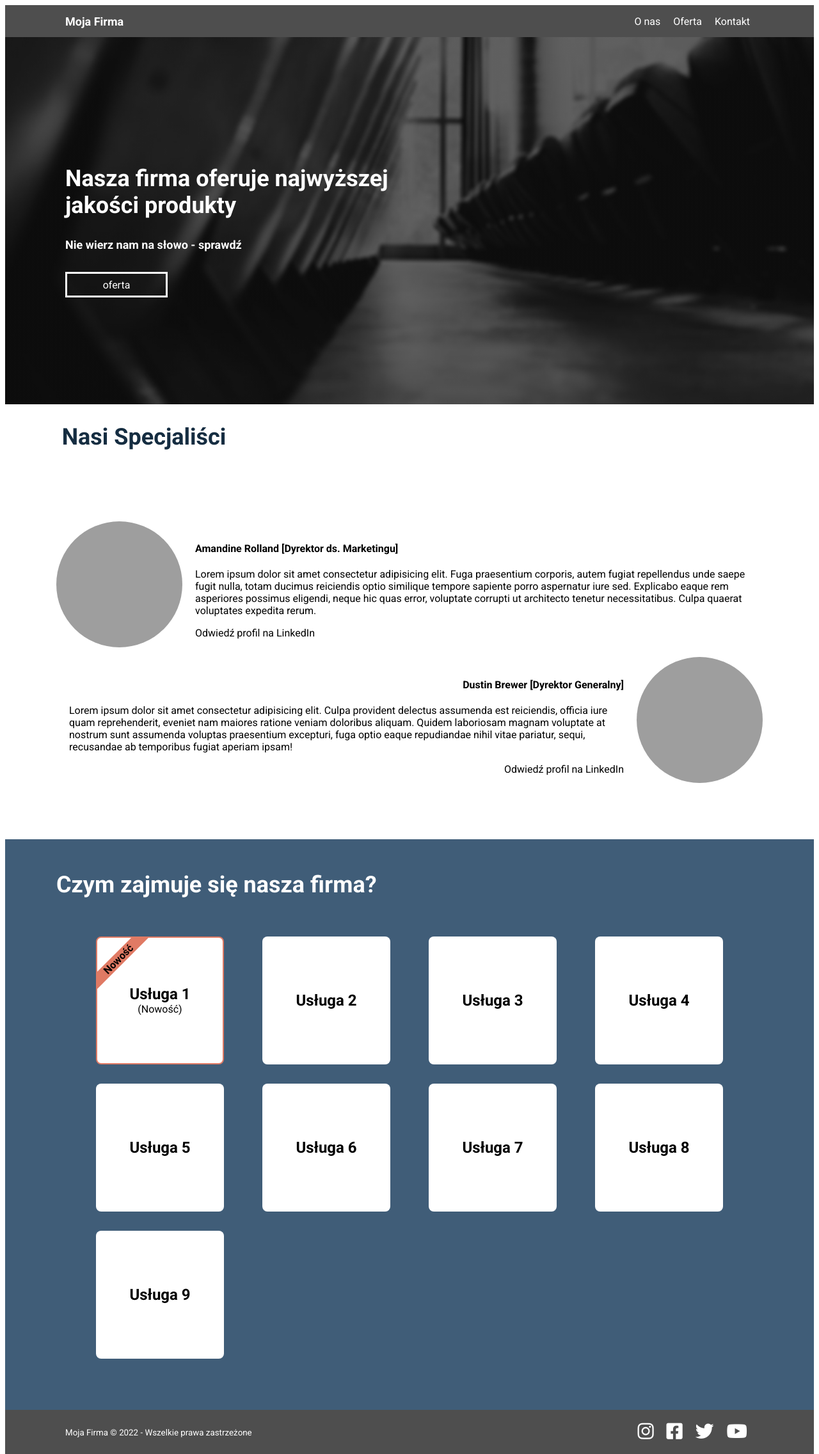
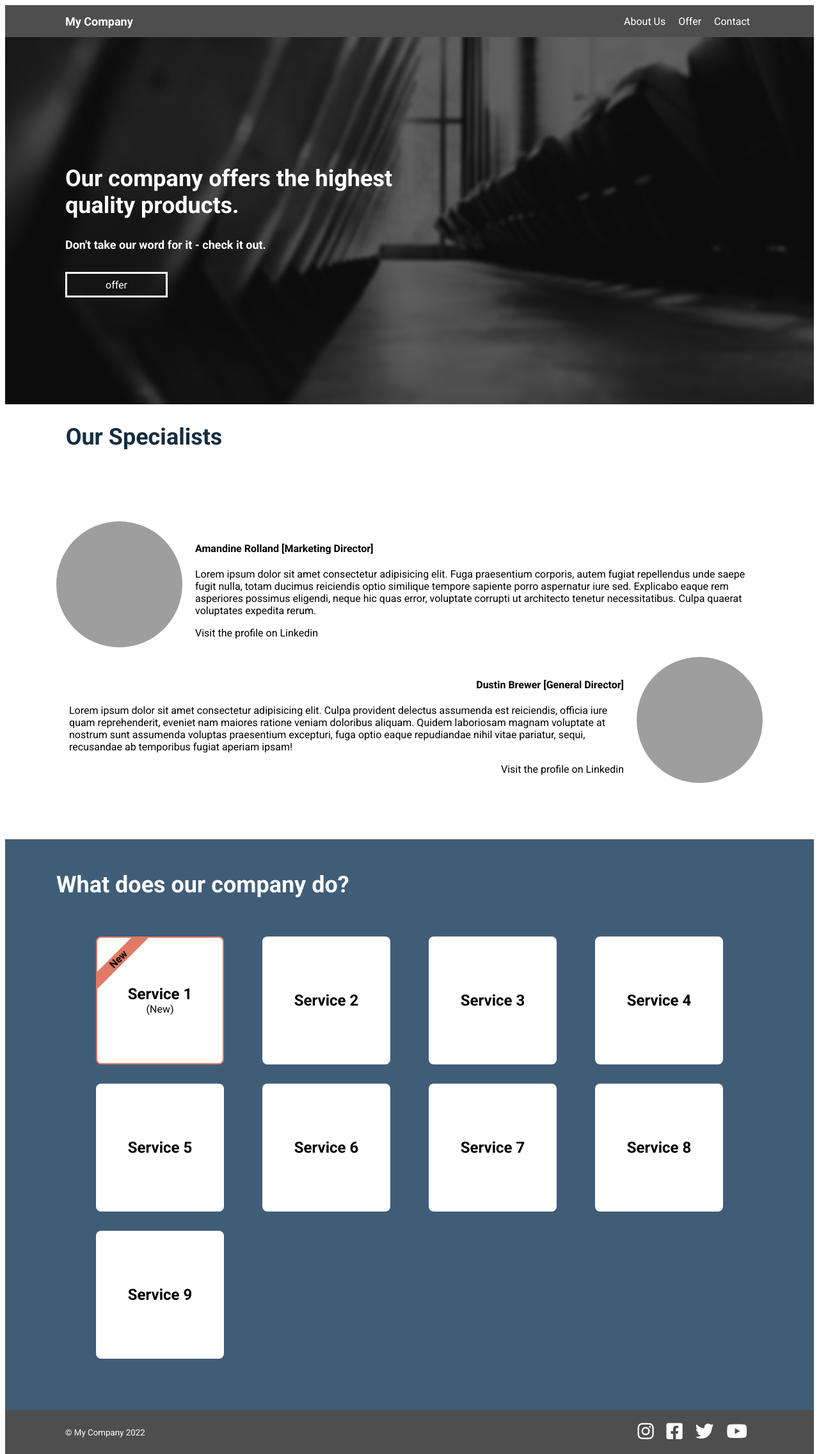
Before and after one commit to wojtekpirog/Landing_Page_Project_HTML_-_CSS_Responsive, a plain HTML site: page index.html in a window 1280 px wide. Shown: the whole page at 64% size. Drawn offline with Linux system fonts and the light colour scheme; grey boxes are pictures that could not be loaded.

Commit message:
Minor improvements

```diff
--- a/index.html
+++ b/index.html
@@ -16,7 +16,7 @@
   <link rel="preconnect" href="https://fonts.googleapis.com">
   <link rel="preconnect" href="https://fonts.gstatic.com" crossorigin>
   <link href="https://fonts.googleapis.com/css2?family=Roboto:wght@400;700&display=swap" rel="stylesheet">
-  <title>Moja Firma - Landing Page</title>
+  <title>My Company - Landing Page</title>
 </head>
 <body>
   <div class="container">
@@ -24,13 +24,11 @@
     <header>
 
       <nav class="navbar">
-        <div class="company-name">Moja Firma</div>
+        <div class="company-name">My Company</div>
         <div class="navbar-links">
-
-          <a href="#about">O nas</a>
-          <a href="#offer">Oferta</a>
-          <a href="#" class="disabled" onclick="return false">Kontakt</a>
-
+          <a href="#about">About Us</a>
+          <a href="#offer">Offer</a>
+          <a href="#" class="disabled" onclick="return false">Contact</a>
         </div>
         <button class="navbar-toggler"> <!--reprezentuje obrazek togglera-->
           <div class="item"></div> <!--reprezentuje linię poziomą-->
@@ -44,22 +42,20 @@
     <main>
 
       <section>
-
         <div class="outer-background">
           <div class="inner-background">
               <div class="text">
-                <h1 class="promo">Nasza firma oferuje najwyższej jakości produkty</h1>
-                <h3 class="incentive">Nie wierz nam na słowo - sprawdź</h3>
-                <a class="button" href="#offer">oferta</a>
+                <h1 class="promo">Our company offers the highest quality products.</h1>
+                <h3 class="incentive">Don't take our word for it - check it out.</h3>
+                <a href="#offer">offer</a>
               </div>
           </div>
         </div>
-
       </section>
 
       <section>
 
-        <h1 class="company-staff_intro">Nasi Specjaliści</h1>
+        <h1 class="company-staff_intro">Our Specialists</h1>
 
         <div class="specialists--container" id="about">
 
@@ -69,7 +65,7 @@
 
               <div class="portfolio-description">
 
-                <h4 class="username">Amandine Rolland [Dyrektor ds. Marketingu]</h4>
+                <h4 class="username">Amandine Rolland [Marketing Director]</h4>
 
                 <p class="description--first">
                   <span>
@@ -78,7 +74,7 @@
                 </p>
 
                 <!-- <p class="profile-page"> -->
-                    <a href="#" class="profile-page" target="_blank">Odwiedź profil na LinkedIn</a>
+                <a href="#" class="profile-page" target="_blank">Visit the profile on Linkedin</a>
                 <!-- </p> -->
 
               </div>
@@ -91,14 +87,14 @@
 
               <div class="portfolio-description">
 
-                <h4 class="username">Dustin Brewer [Dyrektor Generalny]</h4>
+                <h4 class="username">Dustin Brewer [General Director]</h4>
 
                 <p class="description--second">
                   <span>Lorem ipsum dolor sit amet consectetur adipisicing elit. Culpa provident delectus assumenda est reiciendis, officia iure quam reprehenderit, eveniet nam maiores ratione veniam doloribus aliquam. Quidem laboriosam magnam voluptate at nostrum sunt assumenda voluptas praesentium excepturi, fuga optio eaque repudiandae nihil vitae pariatur, sequi, recusandae ab temporibus fugiat aperiam ipsam!</span>
                 </p>
 
                 <!-- <p class="profile-page"> -->
-                <a href="#" class="profile-page" target="_blank">Odwiedź profil na LinkedIn</a>
+                <a href="#" class="profile-page" target="_blank">Visit the profile on Linkedin</a>
                 <!-- </p> -->
 
               </div>
@@ -113,52 +109,52 @@
 
         <div class="services--container" id="offer">
 
-          <h1 class="services_intro">Czym zajmuje się nasza firma?</h1>
+          <h1 class="services_intro">What does our company do?</h1>
 
           <div class="services">
 
             <div class="service--tile new_service">
 
               <div class="new--badge">
-                <span>Nowość</span>
+                <span>New</span>
               </div>
 
-              <div class="service-heading">Usługa 1</div>
+              <div class="service-heading">Service 1</div>
 
-              <div class="info--small">(Nowość)</div>
+              <div class="info--small">(New)</div>
 
             </div>
 
             <div class="service--tile">
-              <div class="service-heading">Usługa 2</div>
+              <div class="service-heading">Service 2</div>
             </div>
 
             <div class="service--tile">
-              <div class="service-heading">Usługa 3</div>
+              <div class="service-heading">Service 3</div>
             </div>
 
             <div class="service--tile">
-              <div class="service-heading">Usługa 4</div>
+              <div class="service-heading">Service 4</div>
             </div>
 
             <div class="service--tile">
-              <div class="service-heading">Usługa 5</div>
+              <div class="service-heading">Service 5</div>
             </div>
 
             <div class="service--tile">
-              <div class="service-heading">Usługa 6</div>
+              <div class="service-heading">Service 6</div>
             </div>
 
             <div class="service--tile">
-              <div class="service-heading">Usługa 7</div>
+              <div class="service-heading">Service 7</div>
             </div>
 
             <div class="service--tile">
-              <div class="service-heading">Usługa 8</div>
+              <div class="service-heading">Service 8</div>
             </div>
 
             <div class="service--tile">
-              <div class="service-heading">Usługa 9</div>
+              <div class="service-heading">Service 9</div>
             </div>
 
           </div>
@@ -170,16 +166,15 @@
     </main>
 
     <footer class="page-footer">
-      <div class="copyright"><small>Moja Firma &copy; 2022 - Wszelkie prawa zastrzeżone</small></div>
+      <div class="copyright"><small>&copy; My Company 2022</small></div>
       <div class="social-links">
         <ul>
-          <li><a href="#" class="fa-brands fa-instagram" target="_blank"></a></li>
-          <li><a href="#" class="fa-brands fa-square-facebook" target="_blank"></a></li>
-          <li><a href="#" class="fa-brands fa-twitter" target="_blank"></a></li>
-          <li><a href="#" class="fa-brands fa-youtube" target="_blank"></a></li>
+          <li><a href="#" class="fa-brands fa-instagram" target="_blank" draggable="true"></a></li>
+          <li><a href="#" class="fa-brands fa-square-facebook" target="_blank" draggable="true"></a></li>
+          <li><a href="#" class="fa-brands fa-twitter" target="_blank" draggable="true"></a></li>
+          <li><a href="#" class="fa-brands fa-youtube" target="_blank" draggable="true"></a></li>
         </ul>
       </div>
-
     </footer>
 
   </div>
--- a/style.css
+++ b/style.css
@@ -2,6 +2,7 @@
   box-sizing: border-box;
   color: #FFF;
   scroll-behavior: smooth;
+  --white: #FFF;
 }
 
 * {
@@ -20,7 +21,7 @@
   justify-content: space-between;
   align-items: center;
   background-color: #4E4E4E;
-  color: #FFF;
+  color: var(--white);
   height: 50px;
 }
 
@@ -38,7 +39,7 @@
 
 .navbar-links a {
   text-decoration: none;
-  color: #FFF;
+  color: var(--white);
   padding: 10px;
   transition: all .25s;
 }
@@ -48,7 +49,7 @@
 }
 
 .navbar-links a:hover {
-  background-color: #FFF;
+  background-color: var(--white);
   color:#000;
   border-radius: 4px;
 }
@@ -68,7 +69,7 @@
   width: 100%;
   height: 7px;
   border-radius: 6px;
-  background-color: #FFF;
+  background-color: var(--white);
   margin: 6px 0;
 }
 
@@ -91,35 +92,30 @@
   padding-top: 170px;
 }
 
-h1.promo {
+.promo {
   width: 577px;
   font-size: 36px;
   font-weight: bold;
   margin: 30px 0;
 }
 
-h3.incentive {
-  width: 276px;
+.incentive {
+  width: 100%;
   height: 23.13px;
   font-size: 18px;
   margin-bottom: 30px;
 }
 
-.inner-background .button {
+.inner-background a {
   display: inline-block;
   width: 160px;
   height: 40px;
   text-align: center;
   padding-top: 8px;
   text-decoration: none;
-  color: #fff;
-  border: 3px solid #fff;
-  transition: all 1s linear;
-}
-
-.inner-background .button:hover {
-  background-color: #fff;
-  color:#000;
+  color: var(--white);
+  border: 3px solid var(--white);
+  transition: all .3s linear;
 }
 
 .company-staff_intro {
@@ -187,7 +183,7 @@ h3.incentive {
   font-size: 36px;
   line-height: 42px;
   font-weight: bold;
-  color: #FFF;
+  color: var(--white);
 }
 
 .services {
@@ -202,7 +198,7 @@ h3.incentive {
   display: flex;
   justify-content: center;
   align-items: center;
-  background-color: #FFF;
+  background-color: var(--white);
   color: #000;
   border-radius: 8px;
   width: 200px;
@@ -253,7 +249,7 @@ h3.incentive {
   flex-direction: column;
   align-items: center;
   background-color: #4E4E4E;
-  color: #FFF;
+  color: var(--white);
 }
 
 .copyright {
@@ -273,7 +269,7 @@ h3.incentive {
 .social-links li a {
   text-decoration: none;
   padding: 0 10px;
-  color: white;
+  color: var(--white);
   font-size: 1.8rem;
   transition: color .15s linear;
 }
@@ -315,11 +311,15 @@ h3.incentive {
   .navbar-links {
     display: flex;
   }
+  .inner-background a:hover {
+    background-color: var(--white);
+    color: #000;
+  }
   .staff-member--container:nth-of-type(odd) {
     flex-direction: row;
     align-items: center;
   }
-  .staff-member-container:nth-of-type(odd) h4, .staff-member-container:nth-of-type(odd) a {
+  .staff-member--container:nth-of-type(odd) h4, .staff-member--container:nth-of-type(odd) a {
     text-align: left;
   }
   .staff-member--container:nth-of-type(even) {
```
